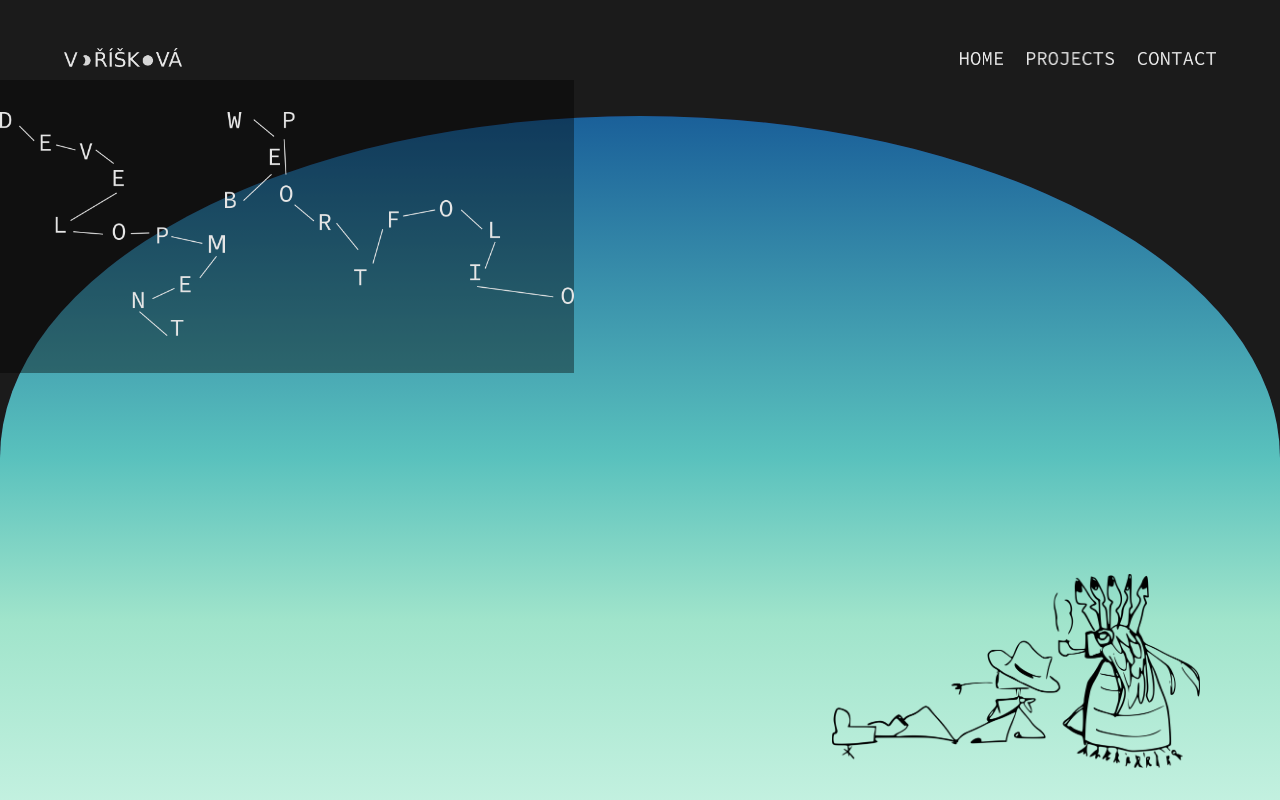
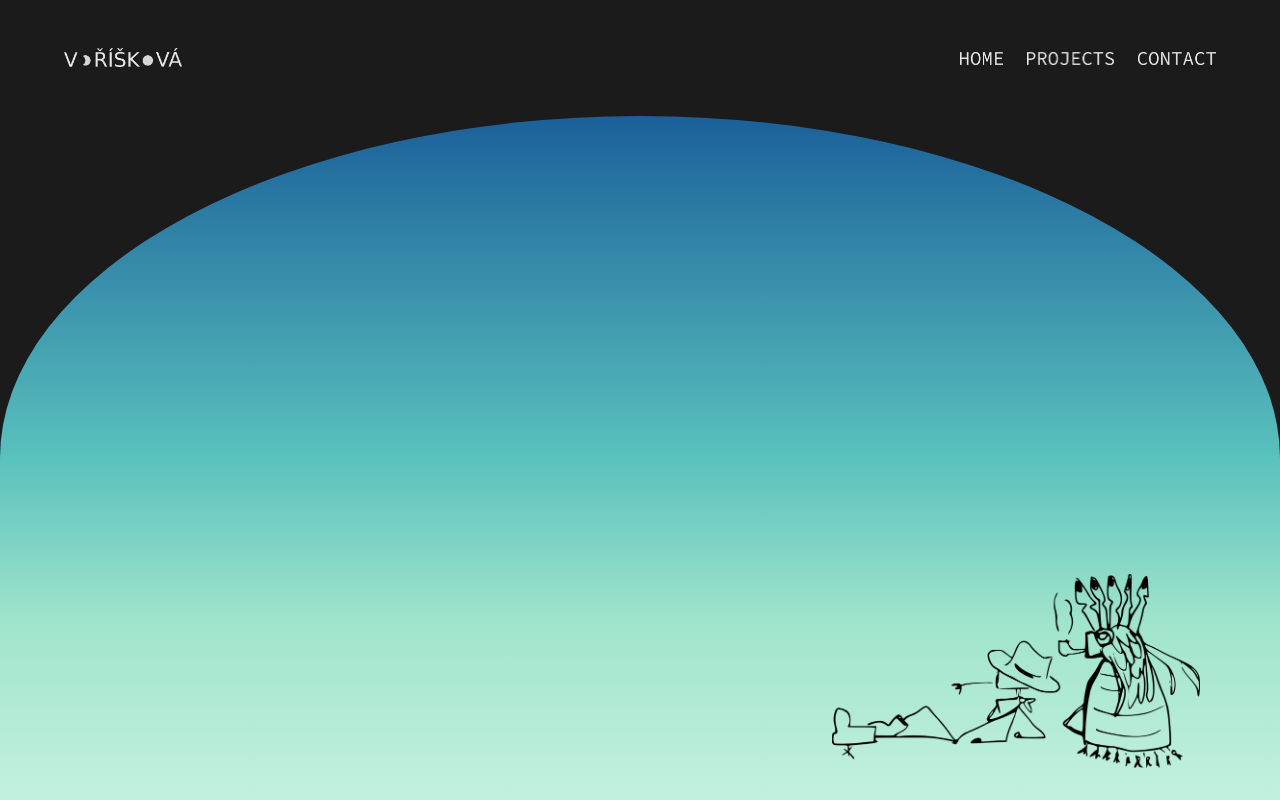
Before and after one commit to havoriskova/portfolio, a React (Create React App) app in the folder 01-portfolio/: page / in a window 1280 px wide. Shown: the top 800 px of the page. Built offline with nearby package versions, Linux system fonts and the light colour scheme; the HTML template or start-up script is replaced by a standard one.

Commit message:
fixed bug with 100% width of hero section
- never apply % width on the whole doc, it is better to have everything on 100% width and apply width with class separately on each part of the webpage

```diff
--- a/01-portfolio/src/App.css
+++ b/01-portfolio/src/App.css
@@ -47,7 +47,7 @@
 /* testing 600px width of inner content and 1000px for projects and nav content*/
 
 header > *, main > *, aside > *, footer > * {
-  width: 90%;
+  width: 90%; /*takhle to nemuzu nastavovat na vsechno*/
   margin: 0 auto;
   max-width: 1400px;
     /*might change in the future
--- a/01-portfolio/src/components/Home.css
+++ b/01-portfolio/src/components/Home.css
@@ -1,3 +1,8 @@
+
+.Home.container {
+    width: 100%;
+    max-width: 100vw;
+}
 
 .Home .extension-of-header {
     height: calc(100vh - 8rem);
@@ -8,10 +13,12 @@
 }
 
 .Home .full-width {
-    width: 100vw;
+    /* width: 100vw;
     margin-inline-start: 50%;
     transform: translate(-50%);
-    position: relative;
+    position: relative; */
+    width: 100%;
+    max-width: 1500px;
 }
 
 
--- a/01-portfolio/src/components/Home.js
+++ b/01-portfolio/src/components/Home.js
@@ -106,16 +106,16 @@ const Home = (props) => {
                             </div>
                         </div>
                 </div>
-                <div className='header-container'>
+                {/* <div className='header-container'>
                     <div className='development constellation_header_14'><img alt='development' src={developmentHeader}/></div>
                     <div className='web constellation_header_6'><img alt='web' src={webHeader}/></div>
                     <div className='portfolio constellation_header_12'><img alt='portfolio' src={portfolioHeader}/></div>
-                </div>
+                </div> */}
             </div>
             <div>Home !!!!</div>
             <div>
                 <h2 className='constellation_header_6'>
-                        <img alt='header for about' src={aboutHeader}/>
+                         <img alt='header for about' src={aboutHeader}/>
                 </h2>
                 <p></p>
                 <img className='LennonWallImg' alt='me with font jokes on Lennon wall' src={aboutImage}/>
```
